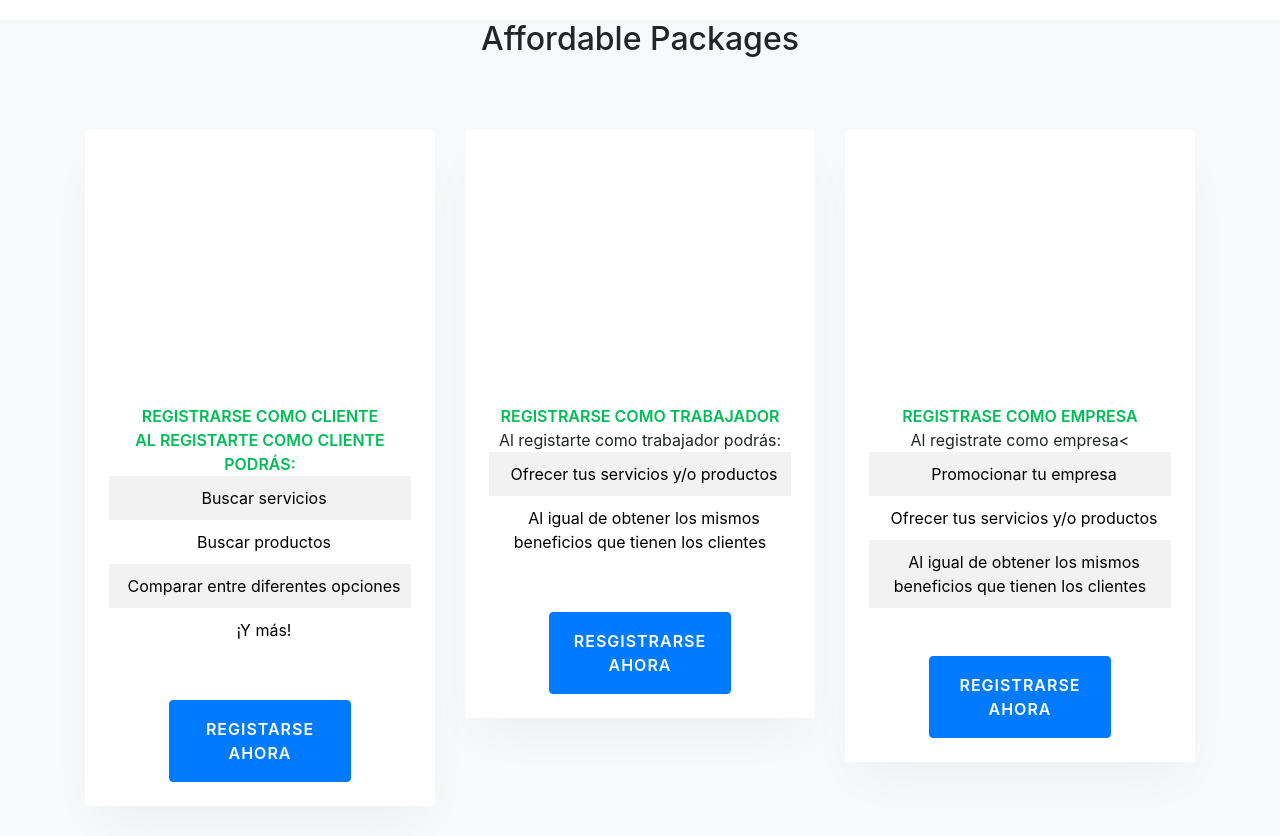
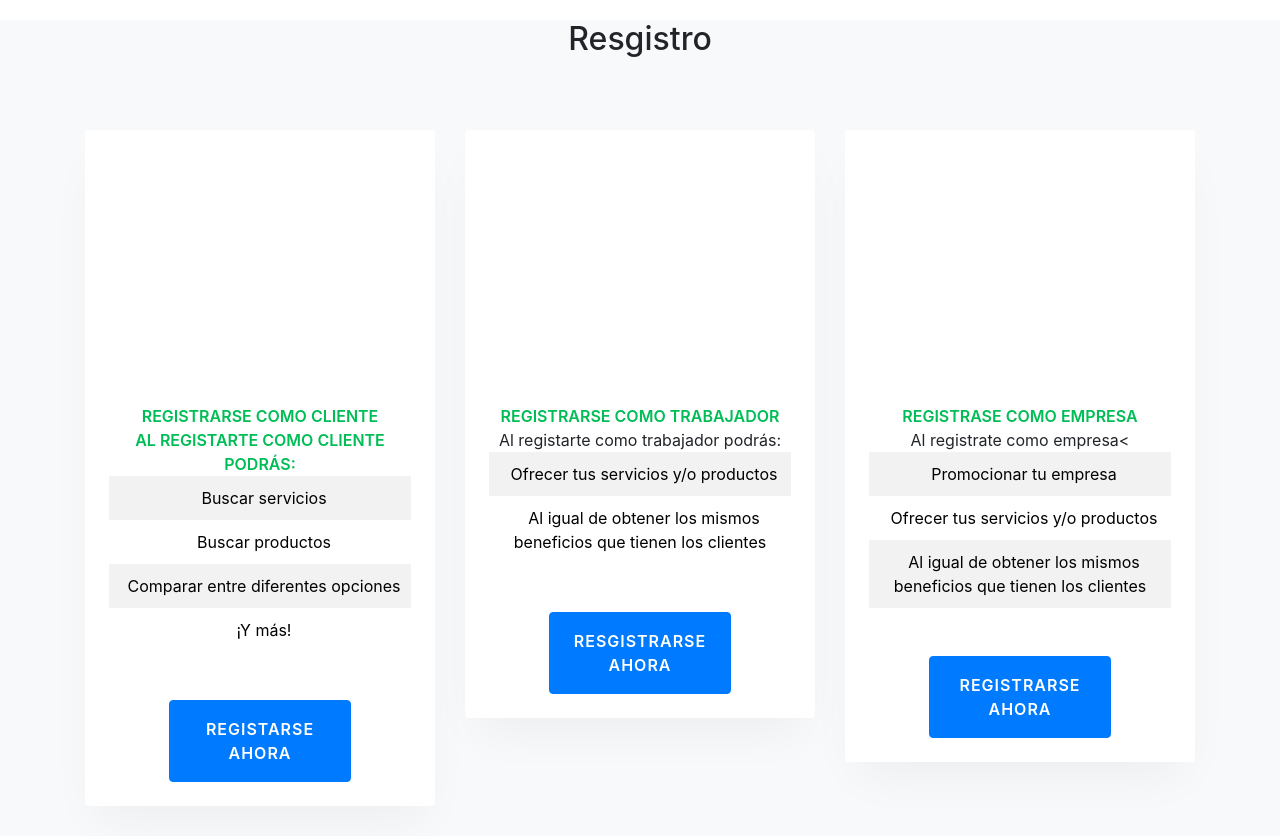
Before and after one commit to J2K2/Domper, a PHP site: page /usuario/register/type_register.php in a window 1280 px wide. Run offline with PHP 8.4, Linux system fonts and the light colour scheme; some libraries are stand-ins or nearby versions.

Commit message:
cambio de titulo

```diff
--- a/usuario/register/type_register.php
+++ b/usuario/register/type_register.php
@@ -14,7 +14,7 @@
     <div class="container">
         <div class="row justify-content-center pb-5 mb-3">
             <div class="col-md-7 heading-section text-center ftco-animate fadeInUp ftco-animated">
-                <h2>Affordable Packages</h2>
+                <h2>Resgistro</h2>
             </div>
         </div>
         <div class="row">
```
